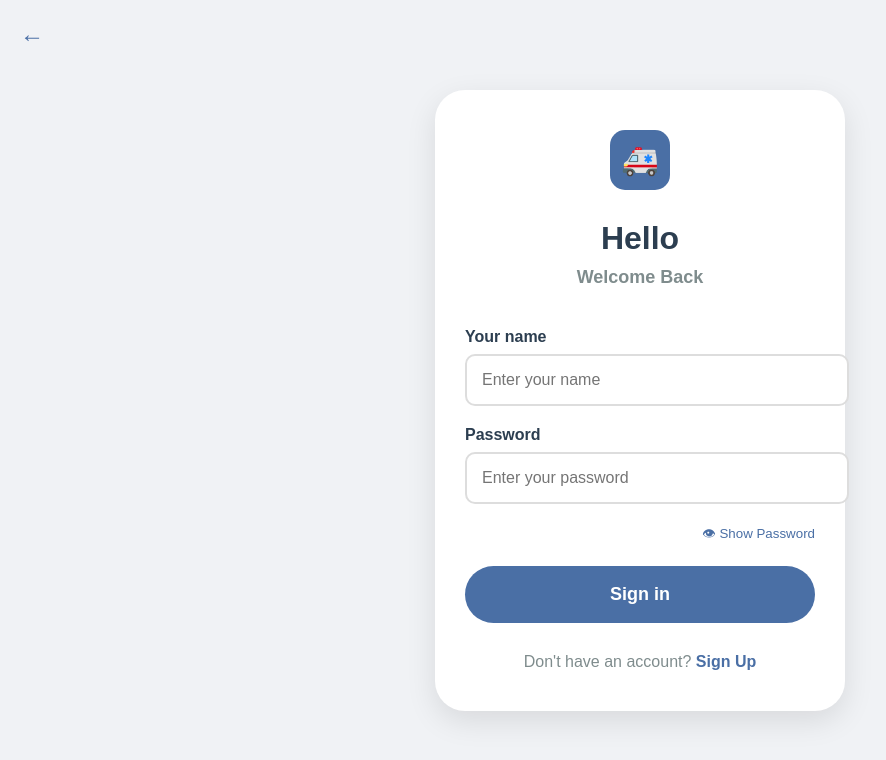
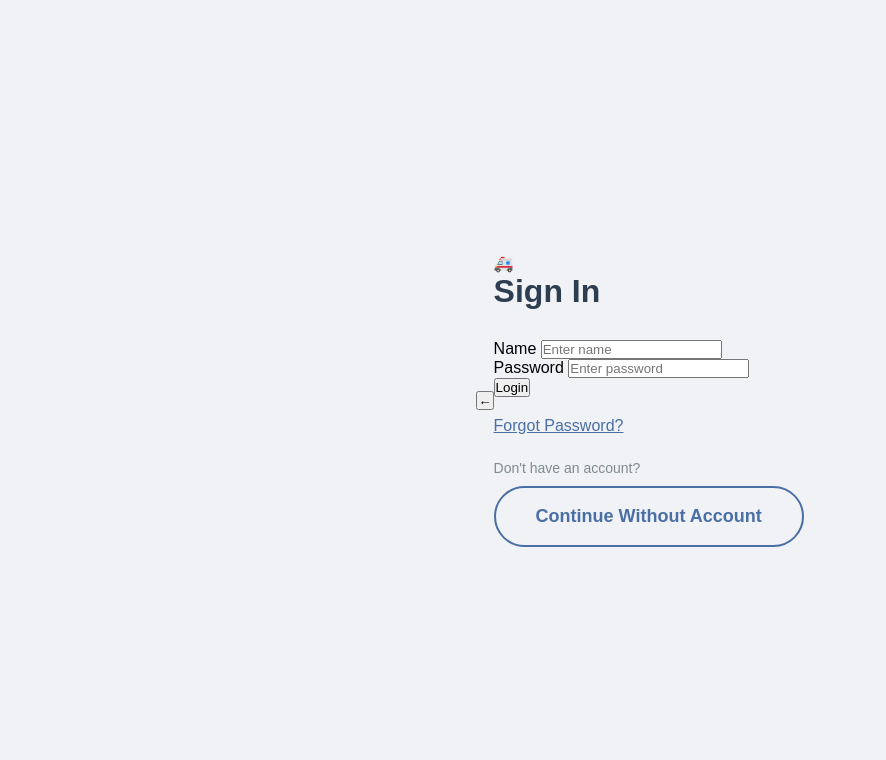
Before and after one commit to boseme2004-star/ResQ-, a plain HTML site: page login.html in a window 1280 px wide. Shown: the whole page, without its empty margins (0-886 px from the left). Drawn offline with Linux system fonts and the light colour scheme.

Commit message:
Update login.html

```diff
--- a/login.html
+++ b/login.html
@@ -1,203 +1,56 @@
 <!DOCTYPE html>
-<html>
+<html lang="en">
 <head>
-    <title>Medi Safe - Login</title>
+    <meta charset="UTF-8">
+    <meta name="viewport" content="width=device-width, initial-scale=1.0">
+    <title>ResQ+ - Login</title>
     <link rel="stylesheet" href="style.css">
-    <style>
-        /* Extra styles just for login page */
-        .login-container {
-            background: white;
-            width: 350px;
-            border-radius: 30px;
-            padding: 40px 30px;
-            text-align: center;
-            box-shadow: 0 10px 30px rgba(0,0,0,0.1);
-        }
+    <link rel="stylesheet" href="https://cdnjs.cloudflare.com/ajax/libs/font-awesome/6.4.0/css/all.min.css">
+    <!-- PWA Meta Tags -->
+<meta name="viewport" content="width=device-width, initial-scale=1.0, maximum-scale=1.0, user-scalable=no">
+<meta name="theme-color" content="#1a1a2e">
+<meta name="apple-mobile-web-app-capable" content="yes">
+<meta name="apple-mobile-web-app-status-bar-style" content="black-translucent">
+<meta name="apple-mobile-web-app-title" content="ResQ+">
 
-        .title {
-            color: #2c3e50;
-            font-size: 32px;
-            margin-bottom: 10px;
-        }
+<!-- Icons -->
+<link rel="icon" href="icons/icon-192x192.png" type="image/png">
+<link rel="apple-touch-icon" href="icons/icon-192x192.png">
 
-        .subtitle {
-            color: #7f8c8d;
-            font-size: 18px;
-            margin-bottom: 40px;
-        }
-
-        .input-group {
-            margin-bottom: 20px;
-            text-align: left;
-        }
-
-        .input-group label {
-            display: block;
-            color: #2c3e50;
-            margin-bottom: 8px;
-            font-weight: bold;
-        }
-
-        .input-group input {
-            width: 100%;
-            padding: 15px;
-            border: 2px solid #ddd;
-            border-radius: 10px;
-            font-size: 16px;
-        }
-
-        .input-group input:focus {
-            border-color: #4a6fa5;
-            outline: none;
-        }
-
-        .login-btn {
-            background: #4a6fa5;
-            color: white;
-            border: none;
-            padding: 18px;
-            font-size: 18px;
-            border-radius: 50px;
-            cursor: pointer;
-            width: 100%;
-            font-weight: bold;
-            margin-top: 20px;
-        }
-
-        .login-btn:hover {
-            background: #3a5a80;
-        }
-
-        .signup-link {
-            margin-top: 30px;
-            color: #7f8c8d;
-        }
-
-        .signup-link a {
-            color: #4a6fa5;
-            text-decoration: none;
-            font-weight: bold;
-        }
-
-        .back-btn {
-            position: absolute;
-            top: 20px;
-            left: 20px;
-            background: none;
-            border: none;
-            font-size: 24px;
-            cursor: pointer;
-            color: #4a6fa5;
-        }
-    </style>
+<!-- Manifest -->
+<link rel="manifest" href="manifest.json">
 </head>
-<body>
-    <!-- Back button to go to launch screen -->
-    <button class="back-btn" onclick="goBack()">←</button>
+<body class="auth-page">
+    <button class="back-btn" onclick="window.location.href='index.html'">←</button>
 
     <div class="login-container">
-        <!-- Logo -->
-        <div style="margin-bottom: 30px;">
-            <div style="background: #4a6fa5; width: 60px; height: 60px; border-radius: 15px; margin: 0 auto 15px; display: flex; align-items: center; justify-content: center; font-size: 30px;">
-                🚑
-            </div>
+        <div class="login-logo">🚑</div>
+        <h1 style="margin-bottom: 30px; color: #2c3e50;">Sign In</h1>
+
+        <div class="input-group">
+            <label>Name</label>
+            <input type="text" id="nameInput" placeholder="Enter name">
         </div>
 
-        <!-- Title -->
-        <h1 class="title">Hello</h1>
-        <h2 class="subtitle">Welcome Back</h2>
+        <div class="input-group">
+            <label>Password</label>
+            <input type="password" id="passwordInput" placeholder="Enter password">
+        </div>
 
-        <!-- Login Form -->
-        <form id="loginForm">
-            <!-- Name Input -->
-            <div class="input-group">
-                <label>Your name</label>
-                <input type="text" placeholder="Enter your name" id="nameInput">
-            </div>
+        <button class="login-btn" onclick="login()">Login</button>
 
-            <!-- Password Input -->
-            <div class="input-group">
-                <label>Password</label>
-                <input type="password" placeholder="Enter your password" id="passwordInput">
-            </div>
-            <div style="text-align: right; margin-top: 5px;">
-    <small>
-        <a href="#" onclick="togglePassword()" style="color: #4a6fa5; text-decoration: none;">
-            👁 Show Password
-        </a>
-    </small>
-</div>
+        <div style="margin-top: 20px;">
+            <a href="#" style="color: #4a6fa5;">Forgot Password?</a>
+        </div>
 
-            <!-- Sign In Button -->
-            <button type="button" class="login-btn" onclick="login()">Sign in</button>
-        </form>
-
-        <!-- Sign Up Link -->
-        <div class="signup-link">
-            Don't have an account? <a href="#" onclick="signUp()">Sign Up</a>
+        <div class="continue-without-account">
+            <p style="margin-top: 25px; color: #7f8c8d; font-size: 14px;">Don't have an account?</p>
+            <button class="continue-btn" onclick="continueWithoutAccount()" style="background: transparent; color: #4a6fa5; border: 2px solid #4a6fa5; margin-top: 10px;">
+                Continue Without Account
+            </button>
         </div>
     </div>
 
-    <script>
-        function togglePassword() {
-    var passInput = document.getElementById('passwordInput');
-    var toggleLink = event.target;
-
-    if(passInput.type === 'password') {
-        passInput.type = 'text';
-        toggleLink.textContent = '👁️ Hide Password';
-    } else {
-        passInput.type = 'password';
-        toggleLink.textContent = '👁️ Show Password';
-    }
-}
-        // Function to go back to launch screen
-        function goBack() {
-            window.location.href = 'index.html';
-        }
-
-        // Function for login
-        function login() {
-            var name = document.getElementById('nameInput').value;
-            var password = document.getElementById('passwordInput').value;
-            var button = document.querySelector('.login-btn');
-
-            // Simple validation
-            if(name === '' || password === '') {
-                alert('Please fill in both fields');
-                return;
-            }
-
-            // Show loading
-            button.innerHTML = 'Signing in...';
-            button.style.background = '#2c3e50';
-            button.disabled = true;
-
-            // Simulate login process
-            setTimeout(function() {
-                alert('Welcome ' + name + '!');
-                // Here you would normally go to the main app screen
-                // window.location.href = 'main.html';
-
-                // Reset button
-                button.innerHTML = 'Sign in';
-                button.style.background = '#4a6fa5';
-                button.disabled = false;
-            }, 1500);
-        }
-
-        // Function for sign up
-        function signUp() {
-            alert('Sign Up screen coming soon!');
-            // window.location.href = 'signup.html';
-        }
-
-        // Allow pressing Enter to login
-        document.addEventListener('keydown', function(event) {
-            if(event.key === 'Enter') {
-                login();
-            }
-        });
-    </script>
+    <script src="script.js"></script>
 </body>
 </html>
```
